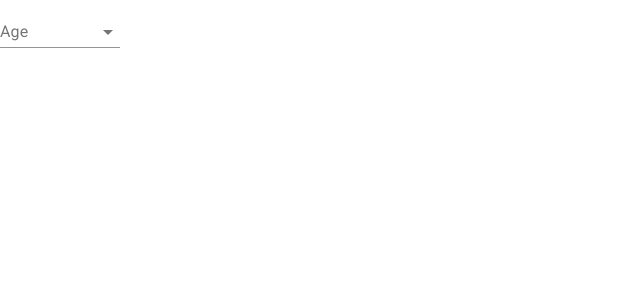
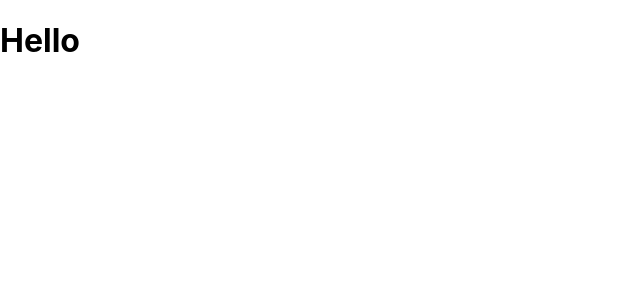
Before and after one commit to Mohammad-Haseeb/covid-app, a React (Create React App) app: page / in a window 1280 px wide. Shown: the top 300 px of the page, without its empty margins (0-640 px from the left). Built offline with nearby package versions, Linux system fonts and the light colour scheme.

Commit message:
Update App.js

```diff
--- a/src/App.js
+++ b/src/App.js
@@ -1,45 +1,9 @@
 import React from 'react';
-import { makeStyles } from '@material-ui/core/styles';
-import InputLabel from '@material-ui/core/InputLabel';
-import MenuItem from '@material-ui/core/MenuItem';
-import FormControl from '@material-ui/core/FormControl';
-import Select from '@material-ui/core/Select';
-import './App.css';
 
-const useStyles = makeStyles((theme) => ({
-  formControl: {
-    margin: theme.spacing(0),
-    minWidth: 120,
-  },
-  selectEmpty: {
-    marginTop: theme.spacing(2),
-  },
-}));
-function App() {
-  const classes = useStyles();
-  const [age, setAge] = React.useState('');
+function App(){
+  return(
 
-  const handleChange = (event) => {
-    setAge(event.target.value);
-    console.log(age)
-  };
-  return (
-    <>
-     <FormControl className={classes.formControl}>
-        <InputLabel id="demo-simple-select-label">Age</InputLabel>
-        <Select
-          labelId="demo-simple-select-label"
-          id="demo-simple-select"
-          value={age}
-          onChange={handleChange}
-        >
-          <MenuItem value={10}>Ten</MenuItem>
-          <MenuItem value={20}>Twenty</MenuItem>
-          <MenuItem value={30}>Thirty</MenuItem>
-        </Select>
-      </FormControl>
-    </>
+    <h1>Hello</h1>
   );
 }
-
 export default App;
```
